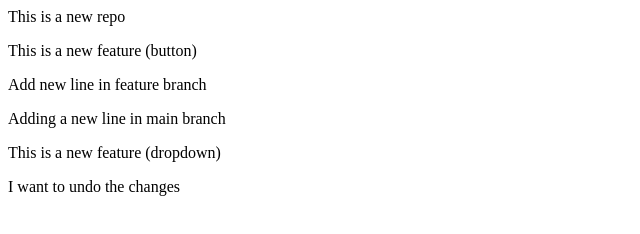
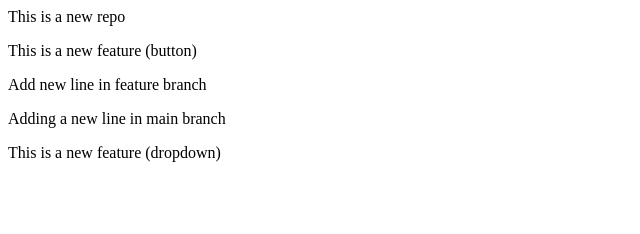
Before and after one commit to Aparna8715/LocalRepo, a plain HTML site: page index.html in a window 1280 px wide. Shown: the whole page, without its empty margins (0-640 px from the left). Drawn offline with Linux system fonts and the light colour scheme.

Commit message:
Revert "testing on undo chanes"
This reverts commit e3aa88072cfbb8603bfd7cbae78de21f629d1510.

```diff
--- a/index.html
+++ b/index.html
@@ -3,4 +3,3 @@
 <p>Add new line in feature branch</p>
 <p>Adding a new line in main branch</p>
 <p>This is a new feature (dropdown)</p>
-<p>I want to undo the changes</p>
```
